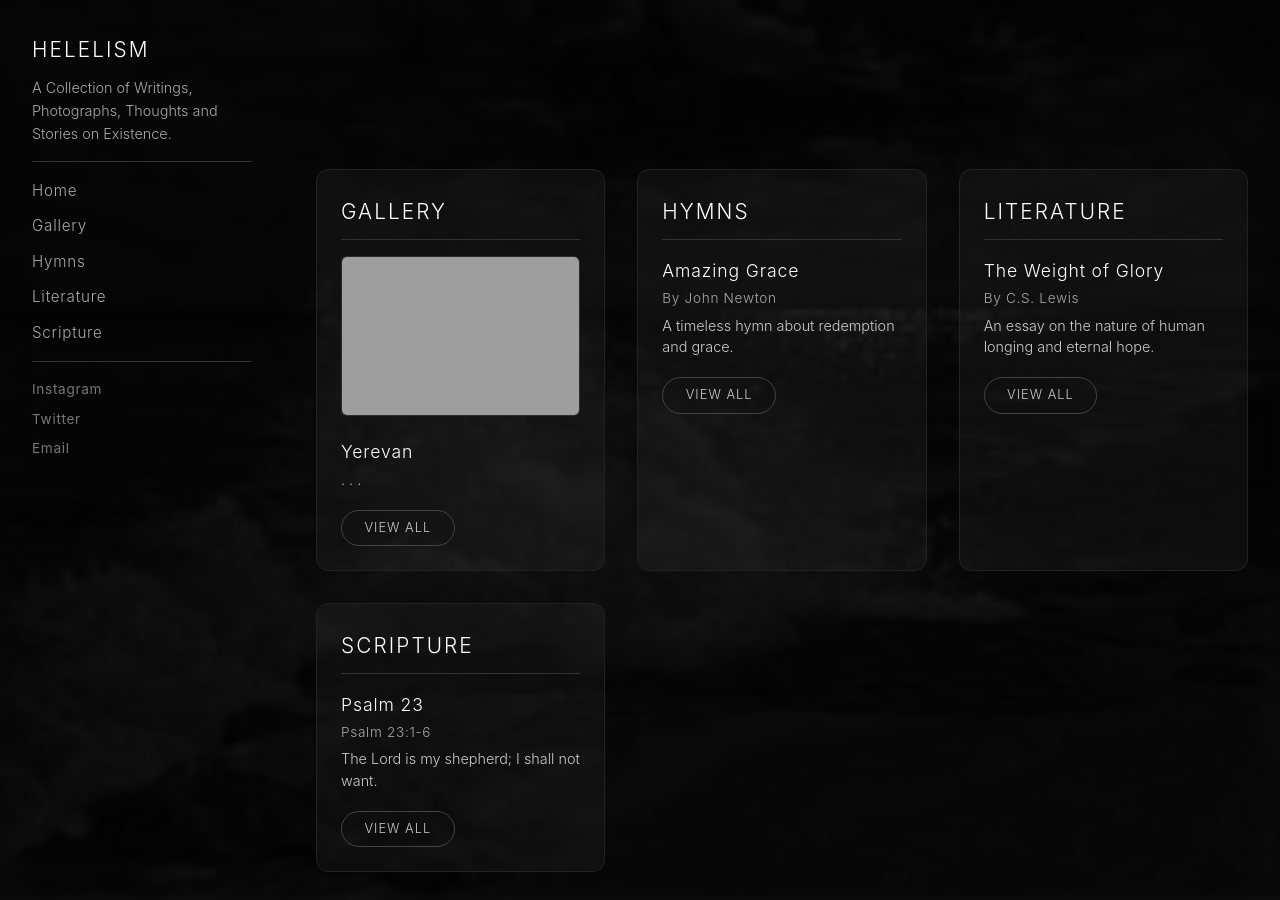
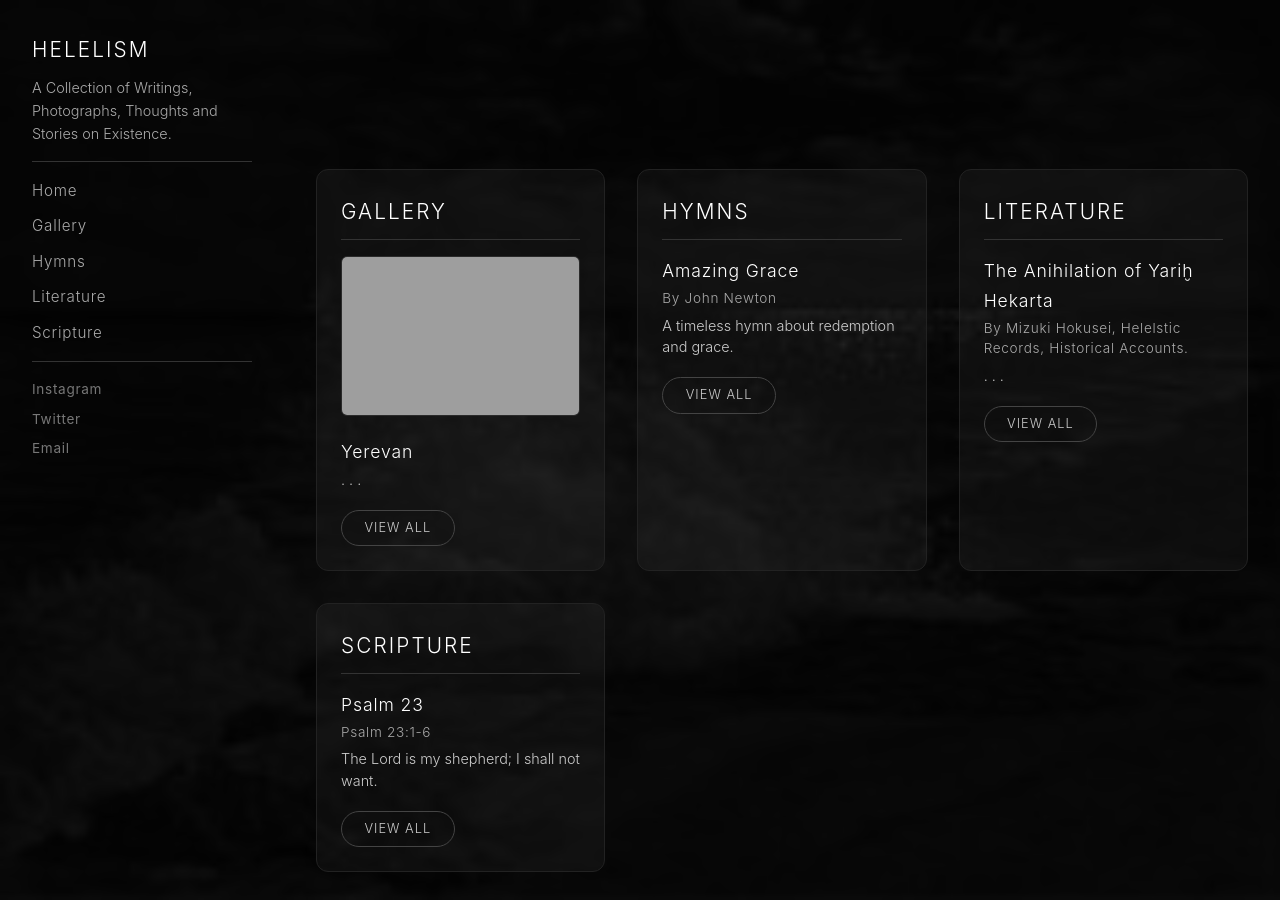
Before and after one commit to Mizuki-5055/Mizuki-5055.github.io, a Jekyll site: the page built from index.html, in a window 1280 px wide and 900 px high, scrolled down 578 px. Built offline with Jekyll 4.4.1, drawn with Linux system fonts in a browser that asks for light colours; grey boxes are pictures that could not be loaded.

Commit message:
Update Literature “literature”

```diff
--- a/_data/literature.yml
+++ b/_data/literature.yml
@@ -1,9 +1,9 @@
-heading: "Literature"
-intro: "Essays, poems, and writings on faith and life."
+heading: Literature
+intro: My Thoughts, poems, and writings as a Helelist.
 items:
-  - title: "The Weight of Glory"
-    author: "C.S. Lewis"
-    description: "An essay on the nature of human longing and eternal hope."
-  - title: "Pilgrim's Progress"
-    author: "John Bunyan"
-    description: "An allegorical journey of faith."
+  - title: The Anihilation of Yariḫ Hekarta
+    author: Mizuki Hokusei, Helelstic Records, Historical Accounts.
+    description: . . .
+  - title: The True Aramaic Etymology of Misconstrued Words.
+    author: Mizuki Yamiosei
+    description: . . .
```
